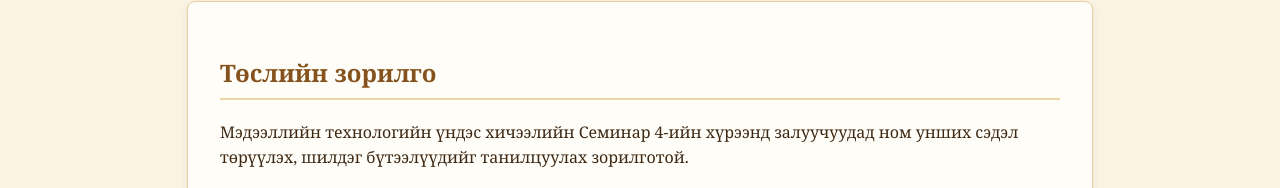
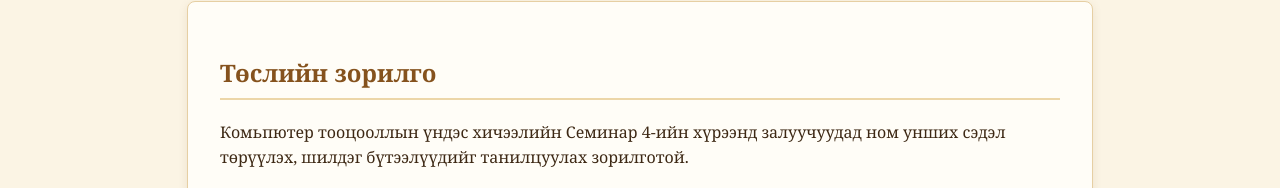
Before and after one commit to gaamaa2008-arch/-, a plain HTML site: page about.html in a window 1280 px wide. Shown: the part 203-391 px from the top of the page. Drawn offline with Linux system fonts and the light colour scheme.

Commit message:
Add files via upload

```diff
--- a/about.html
+++ b/about.html
@@ -18,7 +18,7 @@
     <main>
         <section>
             <h2>Төслийн зорилго</h2>
-            <p>Мэдээллийн технологийн үндэс хичээлийн Семинар 4-ийн хүрээнд залуучуудад ном унших сэдэл төрүүлэх, шилдэг бүтээлүүдийг танилцуулах зорилготой.</p>
+            <p>Комьпютер тооцооллын үндэс хичээлийн Семинар 4-ийн хүрээнд залуучуудад ном унших сэдэл төрүүлэх, шилдэг бүтээлүүдийг танилцуулах зорилготой.</p>
         </section>
 
         <section>
```
